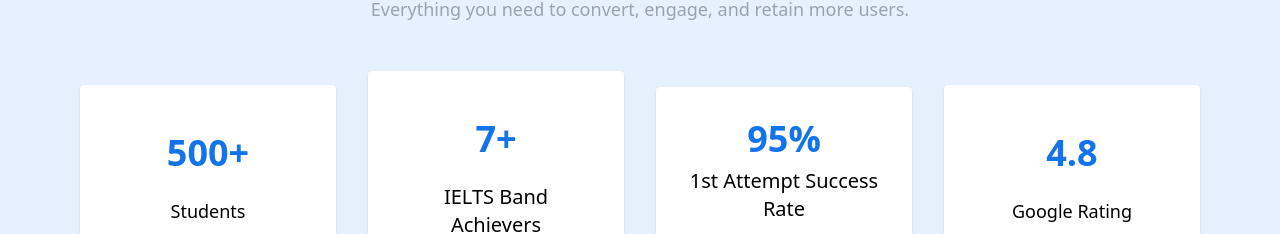
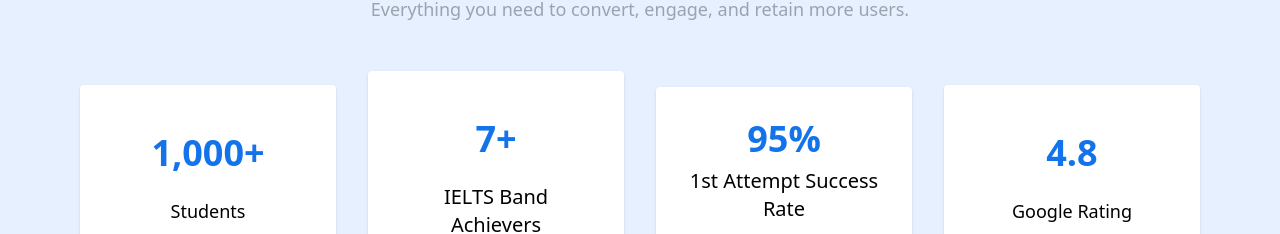
Before and after one commit to PiyushSharma0/nepal-ielts, a Next.js app: page / in a window 1280 px wide. Shown: the part 1516-1750 px from the top of the page. Built offline with nearby package versions, Linux system fonts and the light colour scheme.

Commit message:
refactor: Update student count in Stats component to display 1000 instead of 500

```diff
--- a/components/Stats.jsx
+++ b/components/Stats.jsx
@@ -24,7 +24,7 @@ const Stats = () => {
       <div className="grid grid-cols-2 justify-center items-center lg:grid-cols-4 gap-8 mx-auto my-auto px-4 max-w-6xl">
         <div className="bg-white p-8 rounded shadow text-center">
           <h2 className="text-3xl md:text-4xl font-semibold md:font-bold text-[#1273EB] mb-2 py-[10px] md:py-4">
-            {startCounting && <CountUp start={0} end={500} duration={2} />}+
+            {startCounting && <CountUp start={0} end={1000} duration={2} />}+
           </h2>
           <p className="text-lg text-black">Students</p>
         </div>
```
